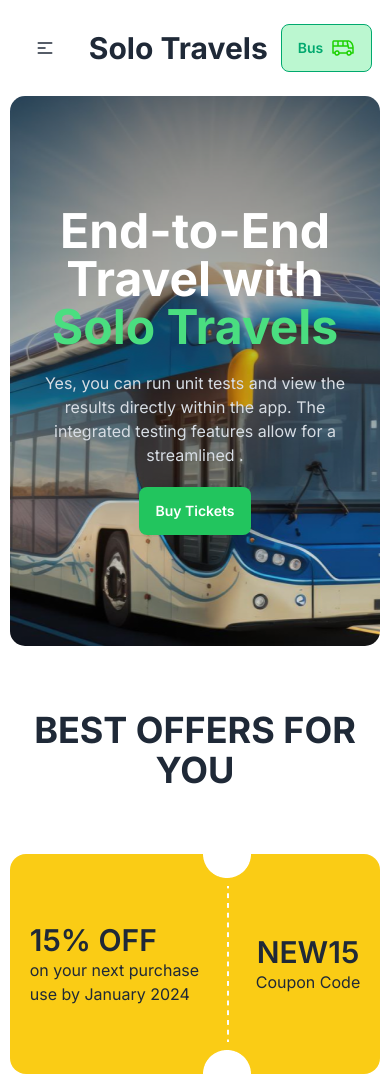
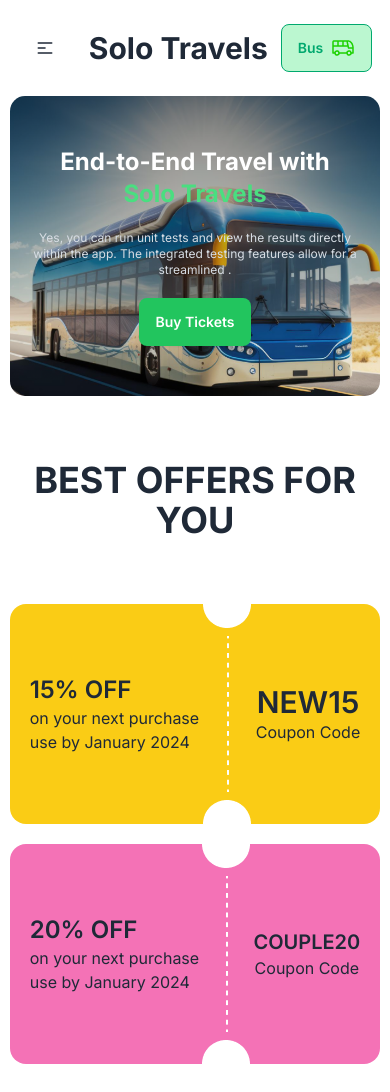
Before and after one commit to nadim93380/solo-travels, a plain HTML site: page index.html in a window 390 px wide. Shown: the top 1092 px of the page. Drawn offline with nearby package versions, Linux system fonts and the light colour scheme.

Commit message:
responsive issue fixed for small device

```diff
--- a/index.html
+++ b/index.html
@@ -58,11 +58,11 @@
     <main id="mainBody">
         <!-- Banner Section -->
         <section class="mb-16 w-[95%] lg:w-4/5 mx-auto">
-            <div class="hero h-[550px] bg-cover" style="background-image: url('./images/banner.png'); border-radius: 15px;">
+            <div class="hero h-[300px] lg:h-[550px] bg-cover" style="background-image: url('./images/banner.png'); border-radius: 15px;">
                 <div class="hero-content text-center text-neutral-content">
                   <div class="max-w-md">
-                    <h1 class="mb-5 text-5xl font-bold text-white">End-to-End Travel with <br> <span class="text-green-400">Solo Travels</span></h1>
-                    <p class="mb-5">Yes, you can run unit tests and view the results directly within the app. The integrated testing features allow for a streamlined .</p>
+                    <h1 class="mb-5 text-2xl lg:text-5xl font-bold text-white">End-to-End Travel with <br> <span class="text-green-400">Solo Travels</span></h1>
+                    <p class="mb-5 text-xs lg:text-sm">Yes, you can run unit tests and view the results directly within the app. The integrated testing features allow for a streamlined .</p>
                     <a href="#ticket" class="btn btn-primary bg-green-500 text-white border-none">Buy Tickets</a>
                   </div>
                 </div>
@@ -76,7 +76,7 @@
                 <div class="flex w-full lg:flex-1 px-5 lg:px-14 justify-between items-center bg-yellow-400 rounded-2xl h-[220px]">
                     <div>
                         <p>
-                           <span class="text-3xl lg:text-5xl font-semibold"> 15% OFF</span><br>
+                           <span class="text-2xl lg:text-5xl font-semibold"> 15% OFF</span><br>
                             on your next purchase <br>
                             use by January 2024
                         </p>
@@ -95,7 +95,7 @@
                 <div class="flex w-full lg:flex-1 px-5 lg:px-14 justify-between items-center bg-pink-400 rounded-2xl h-[220px]">
                     <div>
                         <p>
-                           <span class="text-3xl lg:text-5xl font-semibold"> 20% OFF</span><br>
+                           <span class="text-2xl lg:text-5xl font-semibold"> 20% OFF</span><br>
                             on your next purchase <br>
                             use by January 2024
                         </p>
@@ -105,7 +105,7 @@
                     </div>
                     <div>
                         <p class="text-center">
-                            <span class="text-2xl lg:text-4xl font-semibold"> COUPLE20</span><br>
+                            <span class="text-xl lg:text-4xl font-semibold"> COUPLE20</span><br>
                              Coupon Code
                          </p>
                     </div>
@@ -143,7 +143,7 @@
                         </div>
                         <div class="flex flex-wrap lg:flex-nowrap justify-between items-center mt-4 px-4 pb-3">
                             <button class="btn btn-xs sm:btn-sm md:btn-md lg:btn-lg bg-[#F7F8F8]">Boarding Point - Laxmipur</button>
-                            <button class="btn btn-xs sm:btn-sm md:btn-md lg:btn-lg bg-[#F7F8F8]">Dropping Point - Bogura</button>
+                            <!-- <button class="btn btn-xs sm:btn-sm md:btn-md lg:btn-lg bg-[#F7F8F8]">Dropping Point - Bogura</button> -->
                             <button class="btn btn-xs sm:btn-sm md:btn-md lg:btn-lg bg-[#F7F8F8]">Est. Time - 11 Hour</button>
                         </div>
 
@@ -242,7 +242,7 @@
                         </div>
                         <label class="input input-bordered flex items-center gap-2">
                             <input id="codeField" type="text" class="grow" placeholder="Coupon Code" />
-                            <button id="CouponBtn" class="py-2 px-2 lg:px-7 font-bold rounded-lg bg-gray-400 text-white" disabled>Apply</button>
+                            <button id="CouponBtn" class="py-2 -ml-9 lg:-m-0 px-2 lg:px-7 font-bold rounded-lg bg-gray-400 text-white" disabled>Apply</button>
                         </label>
                         <div class="flex justify-between">
                           <h4 class="font-normal">Discount</h4>
@@ -303,8 +303,8 @@
 
     </main>
     <footer class="bg-black pt-10">
-      <div class="flex justify-between items-center text-white w-[95%] lg:w-4/5 mx-auto border-b-2 border-dashed border-slate-400 pb-8">
-        <div class="text-4xl font-bold"><p>SOLO TRAVELS</p><p class="text-xl font-extralight my-6">Solo Travels is a digital platform to make your daily commuting better.</p></div>
+      <div class="flex flex-col lg:flex-row justify-between items-center text-white w-[95%] lg:w-4/5 mx-auto border-b-2 border-dashed border-slate-400 pb-8">
+        <div class="text-4xl font-bold text-center lg:text-left"><p>SOLO TRAVELS</p><p class="text-xl font-extralight my-6">Solo Travels is a digital platform to make your daily commuting better.</p></div>
         <div class="flex flex-col justify-center items-center gap-3">DOWNLOAD APP NOW<button class="btn btn-outline text-white"> <img src="./images/playstore.png" alt="">GOOGLE PLAY</button></div>
 
       </div>
@@ -313,7 +313,7 @@
           <a class="link link-hover">About us</a>
           <a class="link link-hover">Contact</a>
           <a class="link link-hover">Jobs</a>
-          <a class="link link-hover">Press kit</a>
+
         </nav>
         <nav>
           <div class="grid grid-flow-col gap-4">
```
